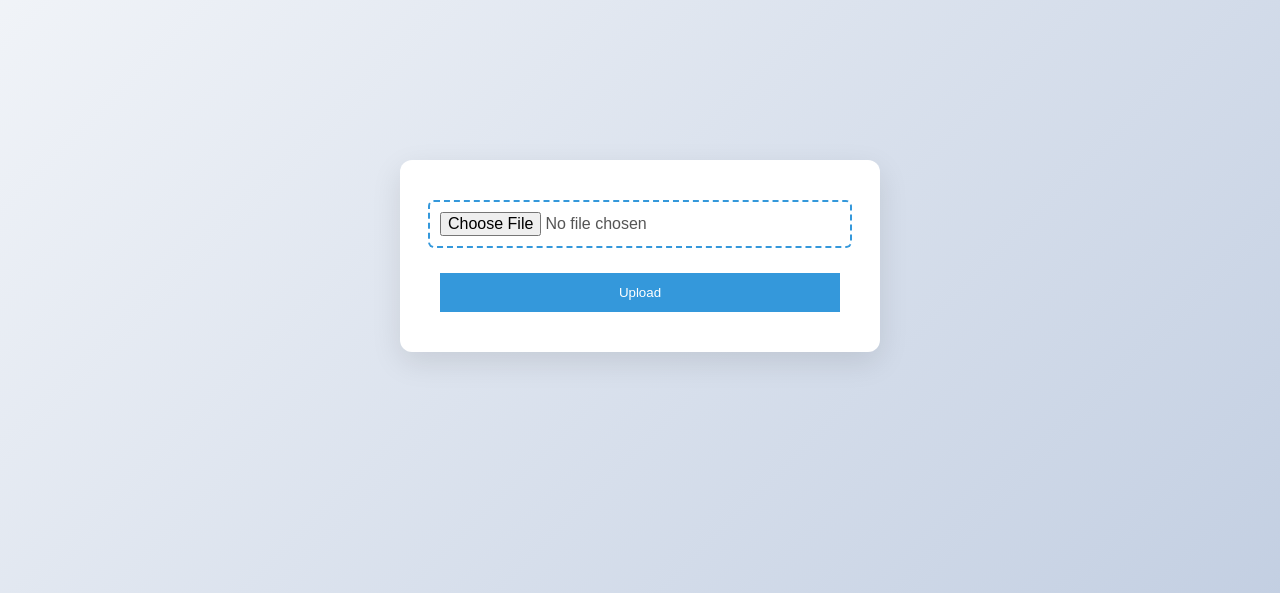
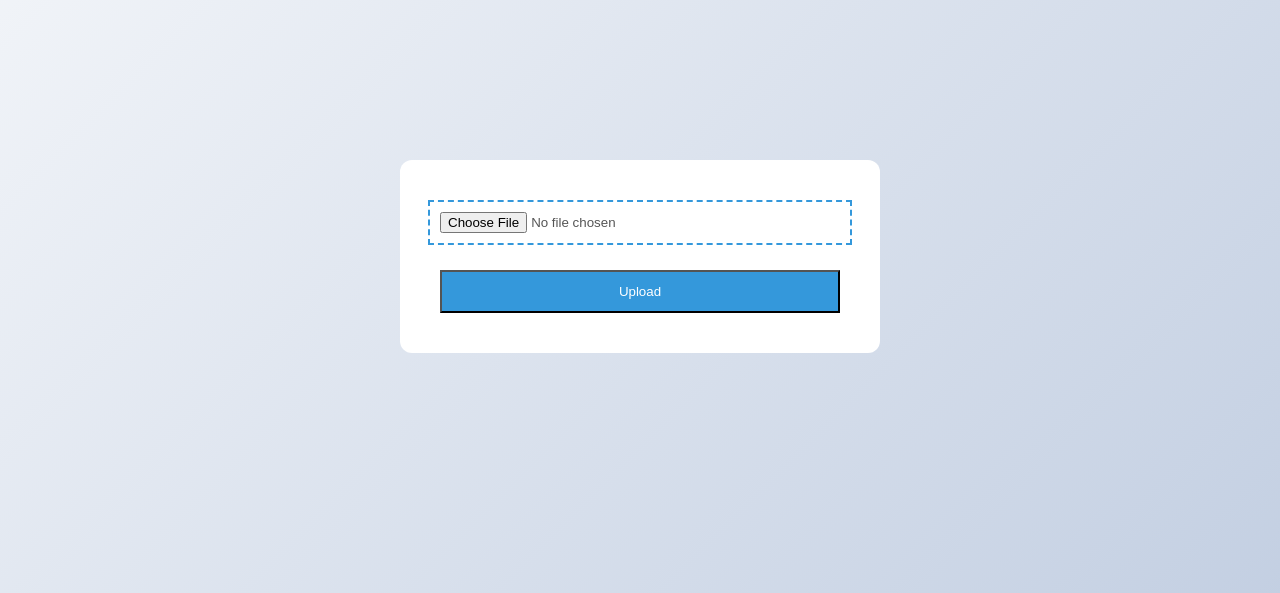
Before and after one commit to AmirKhan024/Flask-EDA-Generator-powered-by-ydata_profiling, a Flask app: page / in a window 1280 px wide. Shown: the part 193-786 px from the top of the page. Run offline with Flask 3, Linux system fonts and the light colour scheme.

Commit message:
Update styles.css

```diff
--- a/static/styles.css
+++ b/static/styles.css
@@ -38,7 +38,6 @@ form {
     background-color: #ffffff;
     padding: 40px;
     border-radius: 12px;
-    box-shadow: 0 10px 30px rgba(0, 0, 0, 0.1);
 }
 
 .form-container {
@@ -54,14 +53,11 @@ input[type="file"] {
     width: 100%;
     padding: 10px;
     border: 2px dashed #3498db;
-    border-radius: 6px;
-    font-size: 16px;
     color: #555;
 }
 input[type="submit"] {
     background-color: #3498db;
     color: #fff;
     padding: 12px 24px;
-    border: none;
     width: 100%;
 }
```
